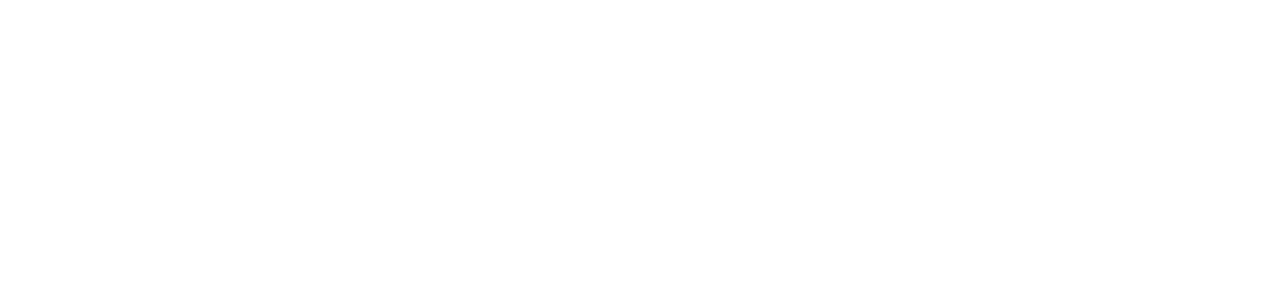
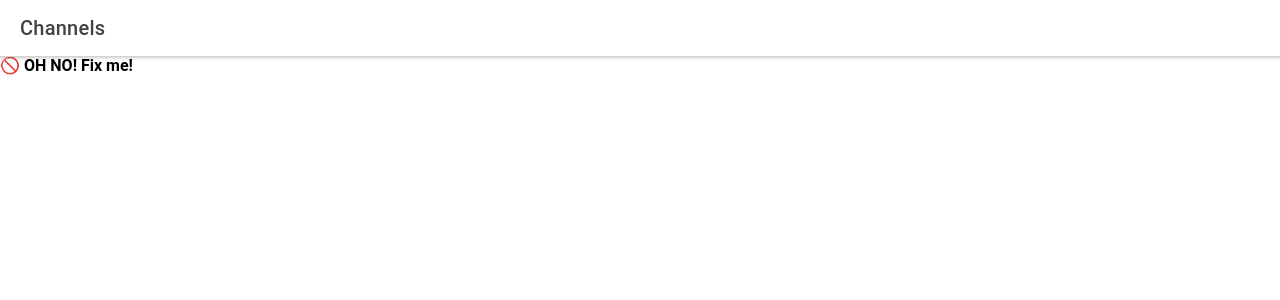
Before and after one commit to daryazata/wills-space-messenger, a React (Create React App) app: page /channels in a window 1280 px wide. Shown: the top 300 px of the page. Built offline with nearby package versions, Linux system fonts and the light colour scheme.

Commit message:
Add rudimentary routing

```diff
--- a/src/App.tsx
+++ b/src/App.tsx
@@ -1,7 +1,9 @@
-import { Redirect, Route } from "react-router-dom";
+import { Route, Redirect } from "react-router-dom";
 import { IonApp, IonRouterOutlet } from "@ionic/react";
 import { IonReactRouter } from "@ionic/react-router";
 import ChannelMessagesPage from "./pages/ChannelMessagesPage";
+import ChannelsPage from "./pages/ChannelsPage";
+import NotFoundPage from "./pages/NotFoundPage";
 
 /* Core CSS required for Ionic components to work properly */
 import "@ionic/react/css/core.css";
@@ -26,12 +28,14 @@
   <IonApp>
     <IonReactRouter>
       <IonRouterOutlet>
-        <Route exact path="/channels/:channelId/messages">
-          <ChannelMessagesPage />
-        </Route>
-        <Route exact path="/">
-          <Redirect to="/channels/abcde/messages" />
-        </Route>
+        <Route
+          exact
+          path="/channels/:channelId/messages"
+          component={ChannelMessagesPage}
+        />
+        <Route exact path="/channels" component={ChannelsPage} />
+        <Redirect exact from="/" to="/channels" />
+        <Route component={NotFoundPage} />
       </IonRouterOutlet>
     </IonReactRouter>
   </IonApp>
--- /dev/null
+++ b/src/pages/ChannelsPage.tsx
@@ -0,0 +1,30 @@
+import {
+  IonContent,
+  IonHeader,
+  IonPage,
+  IonTitle,
+  IonToolbar,
+} from "@ionic/react";
+import "./ChannelMessagesPage.css";
+
+const ChannelMessagesPage: React.FC = () => {
+  return (
+    <IonPage>
+      <IonHeader>
+        <IonToolbar>
+          <IonTitle>Channels</IonTitle>
+        </IonToolbar>
+      </IonHeader>
+      <IonContent fullscreen>
+        <IonHeader collapse="condense">
+          <IonToolbar>
+            <IonTitle size="large">Channels</IonTitle>
+          </IonToolbar>
+        </IonHeader>
+        🚫 <strong>OH NO! Fix me!</strong>
+      </IonContent>
+    </IonPage>
+  );
+};
+
+export default ChannelMessagesPage;
--- /dev/null
+++ b/src/pages/NotFoundPage.tsx
@@ -0,0 +1,30 @@
+import {
+  IonContent,
+  IonHeader,
+  IonPage,
+  IonTitle,
+  IonToolbar,
+} from "@ionic/react";
+import "./ChannelMessagesPage.css";
+
+const ChannelMessagesPage: React.FC = () => {
+  return (
+    <IonPage>
+      <IonHeader>
+        <IonToolbar>
+          <IonTitle>Not Found</IonTitle>
+        </IonToolbar>
+      </IonHeader>
+      <IonContent fullscreen>
+        <IonHeader collapse="condense">
+          <IonToolbar>
+            <IonTitle size="large">Not Found</IonTitle>
+          </IonToolbar>
+        </IonHeader>
+        Not found
+      </IonContent>
+    </IonPage>
+  );
+};
+
+export default ChannelMessagesPage;
```
